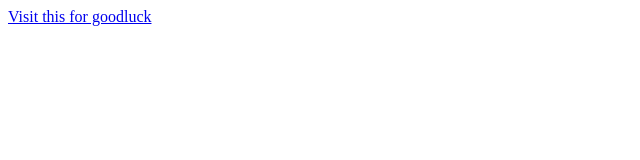
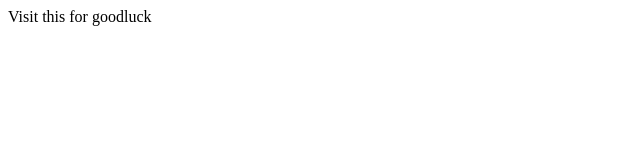
Before and after one commit to Hallarsis/respiratory, a plain HTML site: page index.html in a window 1280 px wide. Shown: the whole page, without its empty margins (0-640 px from the left). Drawn offline with Linux system fonts and the light colour scheme.

Commit message:
Update index.html

```diff
--- a/index.html
+++ b/index.html
@@ -10,7 +10,6 @@
             <link rel="icon" href="icon.png" type="image/gif">
       </head>
       <body>
-            <a href = "https://youtu.be/dQw4w9WgXcQ?feature=shared"> Visit this for goodluck </a>
-            <!--PLace content here -->
+             Visit this for goodluck
       </body>
 </html>
```
